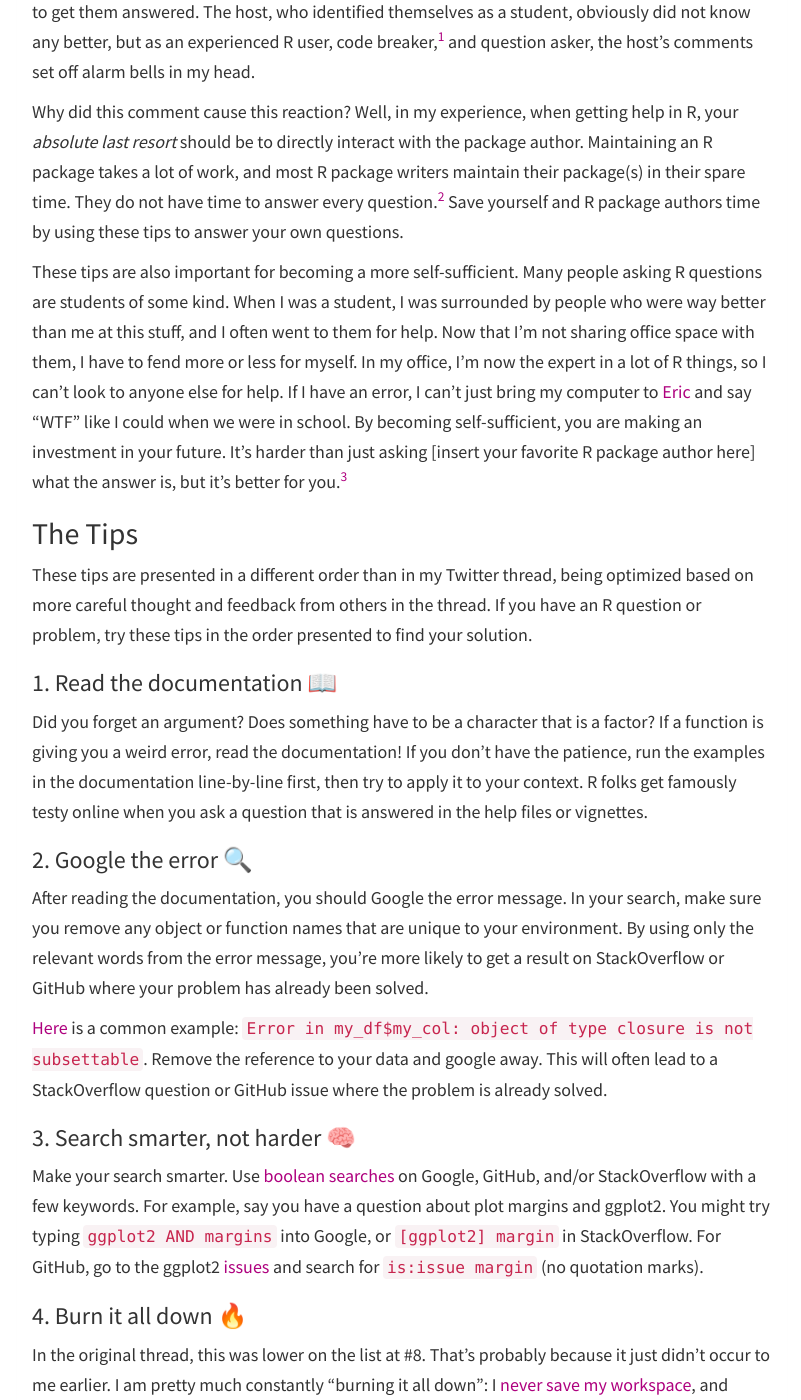
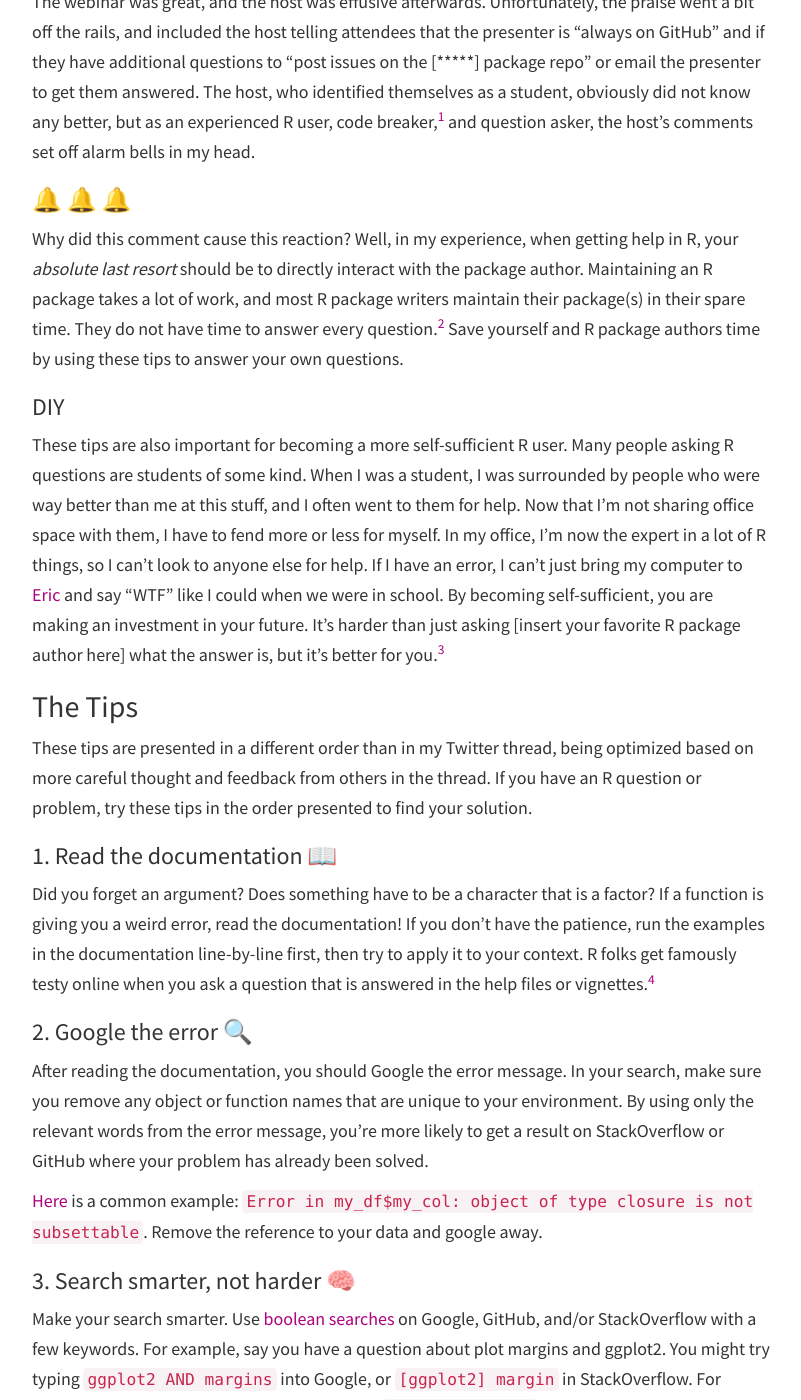
Before and after one commit to sctyner/sctyner.github.io, a Jekyll site: the page built from _posts/2019-2-17-rhelp.md, in a window 1280 px wide and 1400 px high, scrolled down 452 px. Shown: the whole window, without its empty margins (238-1039 px from the left). Built offline with Jekyll 4.4.1, drawn with Linux system fonts in a browser that asks for light colours; nearby versions of some CDN libraries; some of the changed text lies outside the part shown.

Commit message:
rearrange a couple things

```diff
--- a/_posts/2019-2-17-rhelp.md
+++ b/_posts/2019-2-17-rhelp.md
@@ -28,7 +33,9 @@
 In addition, electronic communication can be read in different ways by different people, and the meaning is not always clear.^[My initial tweet about this was very snarky, and I came off a lot angrier than I was. As I said above, the well-intentioned host's comments set off alarm bells for me. The anger that came across was more directed at myself than the webinar host, leftover from previous incidents where I was "called out" for asking bad questions online.] Maybe the author didn't intend to be snarky, or maybe they did but it came off harsher than necessary. Either way, you can't know what they were thinking. Avoid this negativity and ambiguity entirely, and save yourself and R package authors time by using these tips to answer your own questions.
 -->
 
-These tips are also important for becoming a more self-sufficient. Many people asking R questions are students of some kind. When I was a student, I was surrounded by people who were way better than me at this stuff, and I often went to them for help. Now that I'm not sharing office space with them, I have to fend more or less for myself. In my office, I'm now the expert in a lot of R things, so I can't look to anyone else for help. If I have an error, I can't just bring my computer to [Eric](https://erichare.me/) and say "WTF" like I could when we were in school. By becoming self-sufficient, you are making an investment in your future. It's harder than just asking [insert your favorite R package author here] what the answer is, but it's better for you.[^3]
+### DIY
+
+These tips are also important for becoming a more self-sufficient R user. Many people asking R questions are students of some kind. When I was a student, I was surrounded by people who were way better than me at this stuff, and I often went to them for help. Now that I'm not sharing office space with them, I have to fend more or less for myself. In my office, I'm now the expert in a lot of R things, so I can't look to anyone else for help. If I have an error, I can't just bring my computer to [Eric](https://erichare.me/) and say "WTF" like I could when we were in school. By becoming self-sufficient, you are making an investment in your future. It's harder than just asking [insert your favorite R package author here] what the answer is, but it's better for you.[^3]
 
 ## The Tips
 
@@ -36,17 +43,17 @@
 
 ### 1. Read the documentation 📖
 
-Did you forget an argument? Does something have to be a character that is a factor? If a function is giving you a weird error, read the documentation! If you don't have the patience, run the examples in the documentation line-by-line first, then try to apply it to your context. R folks get famously testy online when you ask a question that is answered in the help files or vignettes.
+Did you forget an argument? Does something have to be a character that is a factor? If a function is giving you a weird error, read the documentation! If you don't have the patience, run the examples in the documentation line-by-line first, then try to apply it to your context. R folks get famously testy online when you ask a question that is answered in the help files or vignettes.[^4]
 
 ### 2. Google the error 🔍
 
 After reading the documentation, you should Google the error message. In your search, make sure you remove any object or function names that are unique to your environment. By using only the relevant words from the error message, you're more likely to get a result on StackOverflow or GitHub where your problem has already been solved.
 
-[Here](https://twitter.com/JennyBryan/status/1199128468622999553?s=20) is a common example: `Error in my_df$my_col: object of type closure is not subsettable`. Remove the reference to your data and google away. This will often lead to a StackOverflow question or GitHub issue where the problem is already solved.
+[Here](https://twitter.com/JennyBryan/status/1199128468622999553?s=20) is a common example: `Error in my_df$my_col: object of type closure is not subsettable`. Remove the reference to your data and google away.
 
 ### 3. Search smarter, not harder 🧠
 
-Make your search smarter. Use [boolean searches](https://www.mcgill.ca/caps/files/caps/gcs2014_linkedinbooleansearchtips.pdf) on Google, GitHub, and/or StackOverflow with a few keywords. For example, say you have a question about plot margins and ggplot2. You might try typing `ggplot2 AND margins` into Google, or `[ggplot2] margin` in StackOverflow. For GitHub, go to the ggplot2 [issues](https://github.com/tidyverse/ggplot2/issues) and search for `is:issue margin` (no quotation marks).
+Make your search smarter. Use [boolean searches](https://www.mcgill.ca/caps/files/caps/gcs2014_linkedinbooleansearchtips.pdf) on Google, GitHub, and/or StackOverflow with a few keywords. For example, say you have a question about plot margins and ggplot2. You might try typing `ggplot2 AND margins` into Google, or `[ggplot2] margin` in StackOverflow. For GitHub, go to the ggplot2 [issues](https://github.com/tidyverse/ggplot2/issues) and search for `is:issue margin`.
 
 ### 4. Burn it all down 🔥
 
@@ -84,15 +91,15 @@
 
 At this point, you're on your own again. But luckily, you've developed some self-sufficiency and can begin hacking away if it's an interesting and/or important enough problem to you. If not, just move on.
 
-"Ever tried. Ever failed. No matter. Try again. Fail again. Fail better." - Samuel Beckett
-
-"Try not. Do. Or do not. " - [Yoda](https://youtu.be/BQ4yd2W50No)
+---
 
 [^1]: Code breaker in the "OMG why doesn't this code work" sense, not the [kick-ass WWII female codebreakers](https://www.smithsonianmag.com/history/how-women-codebreakers-wwii-helped-win-war-180965058/) way.
 
 [^2]: I have one R package on CRAN and it's very hard to motivate myself to work on it, since it has nothing to do with my work anymore and good alternatives exist.
 
 [^3]: I suspect my belief in self-sufficiency is also one of the reasons an intro stat student of mine once said I was "the worst professor ever of any class in high school or college." (Hey, at least they gave me a degree & a promotion.) My students did not like it when I answered their questions with questions, [Ron Swanson style](https://vimeo.com/53975076).
+
+[^4]: Writing documentation is coding, too! If you don't read it, you're ignoring the authors' hard work.
 
 <!--
 Tweet text:
```
Also changed, not shown: other parts of _posts/2019-2-17-rhelp.md (+7 -2 lines), _source/2019-2-17-rhelp.Rmd (+16 -9 lines).
